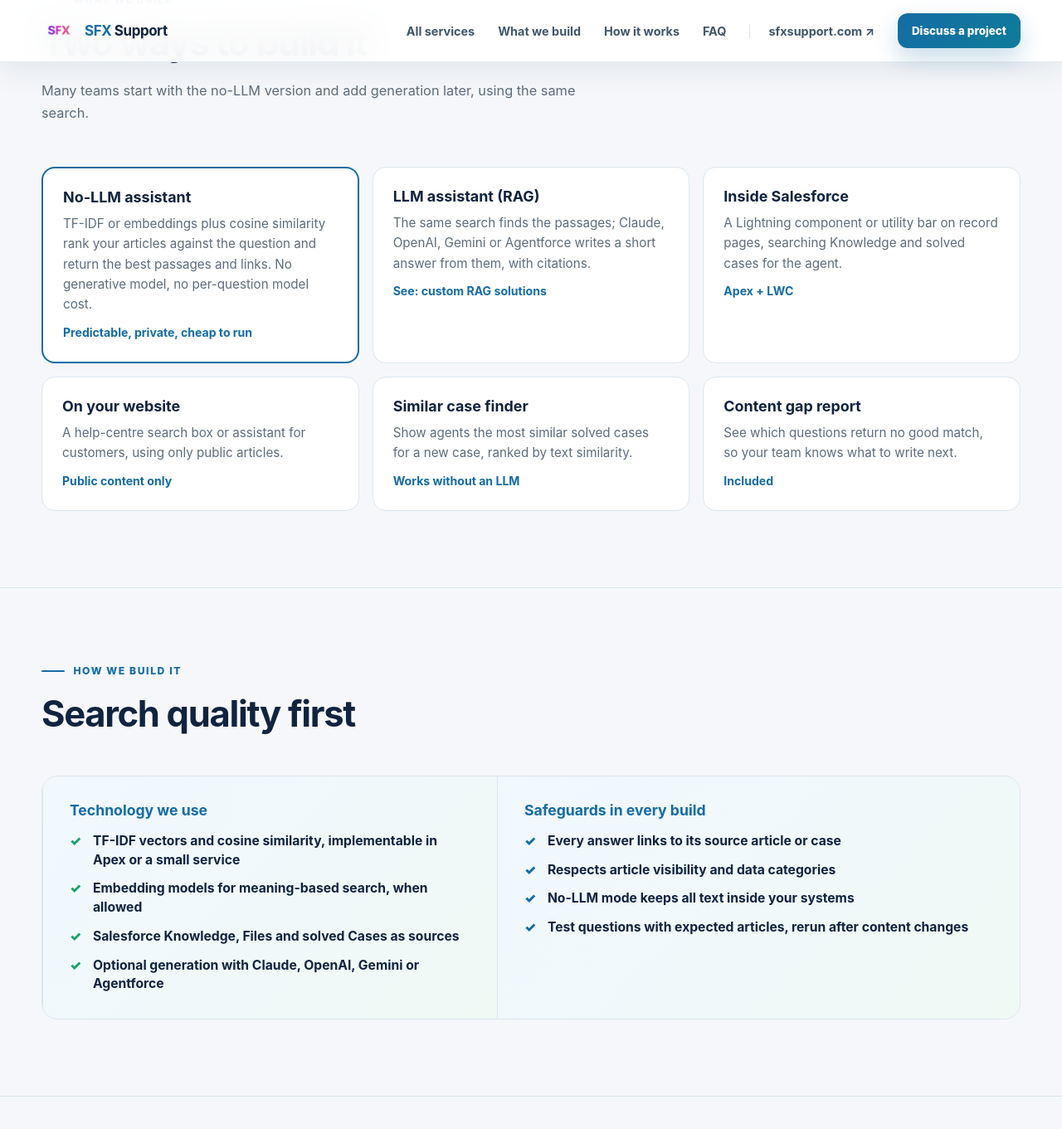
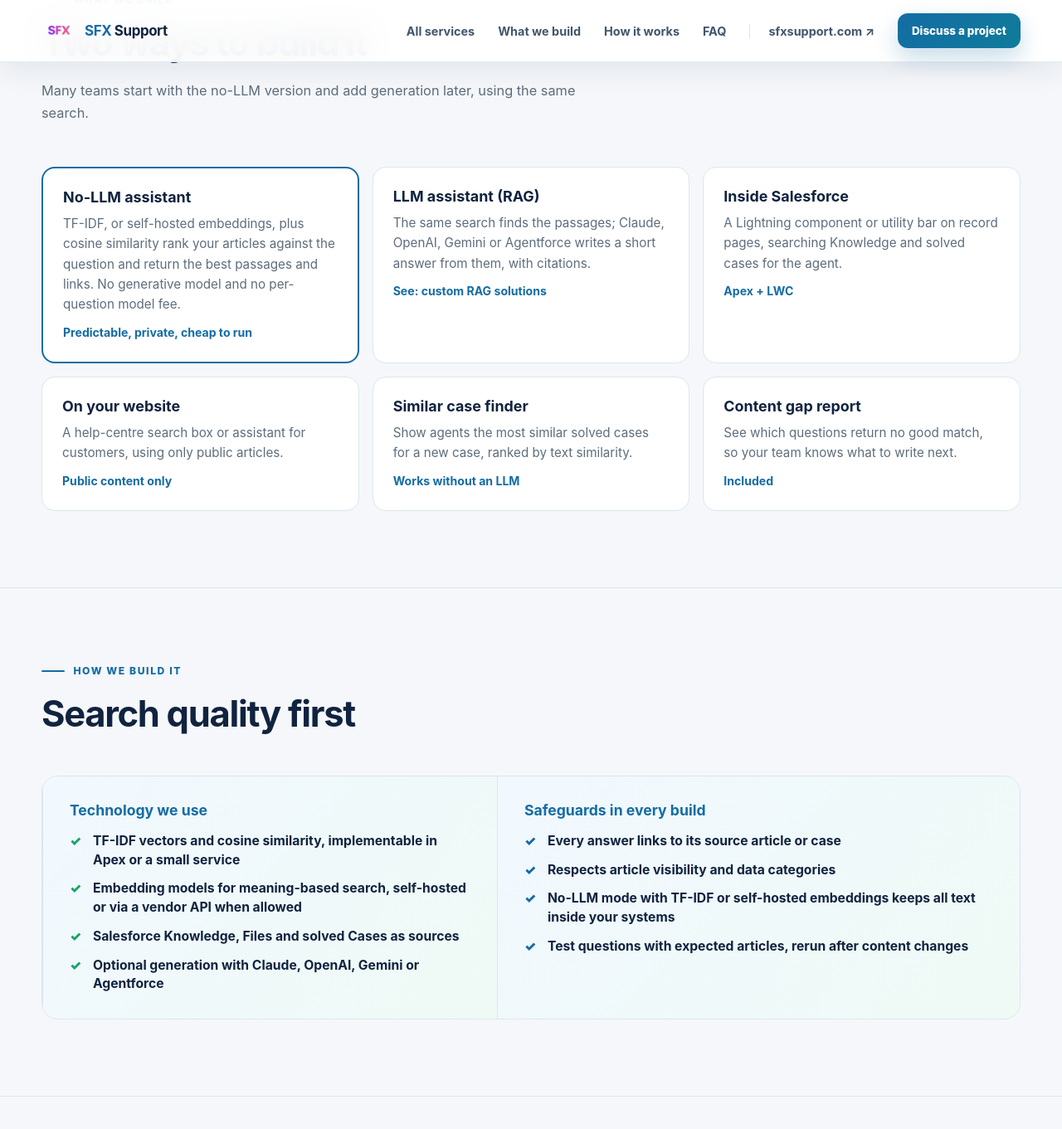
Before and after one commit to sfxsupport/main, a Jekyll site: the page built from services/ai-knowledge-base-assistant/index.md, in a window 1280 px wide and 1400 px high, scrolled down 1503 px. Shown: the top 1361 px of the window at 83% size. Built offline with Jekyll 4.4.1, drawn with Linux system fonts in a browser that asks for light colours.

Commit message:
Service pages: accurate data-boundary wording for embeddings, Models API and RAG
Co-Authored-By: Claude Opus 5.5 <noreply@anthropic.com>

```diff
--- a/services/ai-knowledge-base-assistant/index.md
+++ b/services/ai-knowledge-base-assistant/index.md
@@ -33,7 +33,7 @@ service:
   build_intro: "Many teams start with the no-LLM version and add generation later, using the same search."
   build:
     - title: "No-LLM assistant"
-      text: "TF-IDF or embeddings plus cosine similarity rank your articles against the question and return the best passages and links. No generative model, no per-question model cost."
+      text: "TF-IDF, or self-hosted embeddings, plus cosine similarity rank your articles against the question and return the best passages and links. No generative model and no per-question model fee."
       meta: "Predictable, private, cheap to run"
     - title: "LLM assistant (RAG)"
       text: "The same search finds the passages; Claude, OpenAI, Gemini or Agentforce writes a short answer from them, with citations."
@@ -54,13 +54,13 @@ service:
   stack_heading: "Technology we use"
   stack:
     - "TF-IDF vectors and cosine similarity, implementable in Apex or a small service"
-    - "Embedding models for meaning-based search, when allowed"
+    - "Embedding models for meaning-based search, self-hosted or via a vendor API when allowed"
     - "Salesforce Knowledge, Files and solved Cases as sources"
     - "Optional generation with Claude, OpenAI, Gemini or Agentforce"
   safeguards:
     - "Every answer links to its source article or case"
     - "Respects article visibility and data categories"
-    - "No-LLM mode keeps all text inside your systems"
+    - "No-LLM mode with TF-IDF or self-hosted embeddings keeps all text inside your systems"
     - "Test questions with expected articles, rerun after content changes"
   steps:
     - title: "Share sample content and questions"
@@ -91,7 +91,7 @@ service:
   form_placeholder: "e.g. 800 Knowledge articles in Salesforce. Agents can't find the right one quickly. We'd prefer no external AI."
 faq:
   - q: "Can you build an AI assistant without an LLM?"
-    a: "Yes. For many knowledge tasks, ranking articles with TF-IDF or embeddings and cosine similarity is enough. It returns the best matching articles and passages, costs nothing per question in model fees, and keeps all text in your systems."
+    a: "Yes. For many knowledge tasks, ranking articles with TF-IDF and cosine similarity is enough. It returns the best matching articles and passages, has no per-question model fee, and keeps all text in your systems. Hosted embedding APIs can improve matching, but they send text to the vendor and are billed per use."
   - q: "What is cosine similarity?"
     a: "A way to measure how close two pieces of text are once they're turned into number vectors. The assistant compares the question's vector with each article's vector and shows the closest ones."
   - q: "When is an LLM worth adding?"
```
Also changed, not shown: services/ai-agent-development/index.md (+1 -1 lines), services/custom-rag-solutions/index.md (+1 -1 lines), services/salesforce-ai-integration/index.md (+1 -1 lines).
